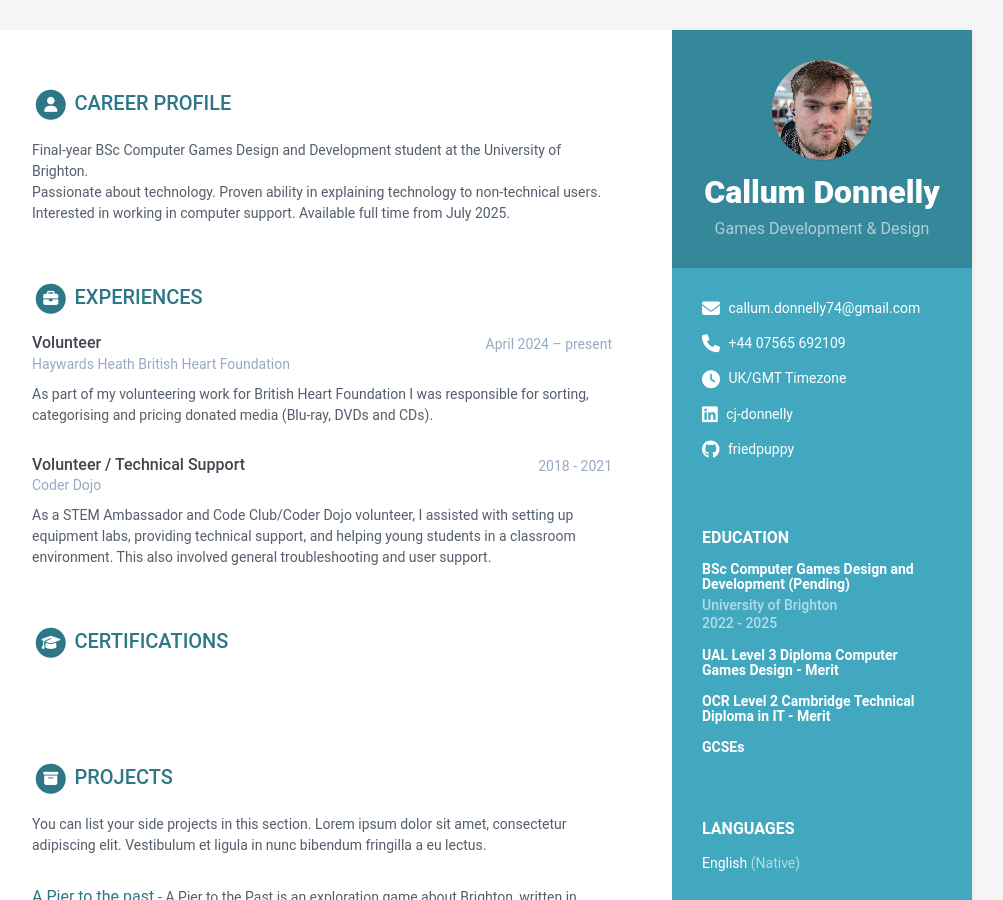
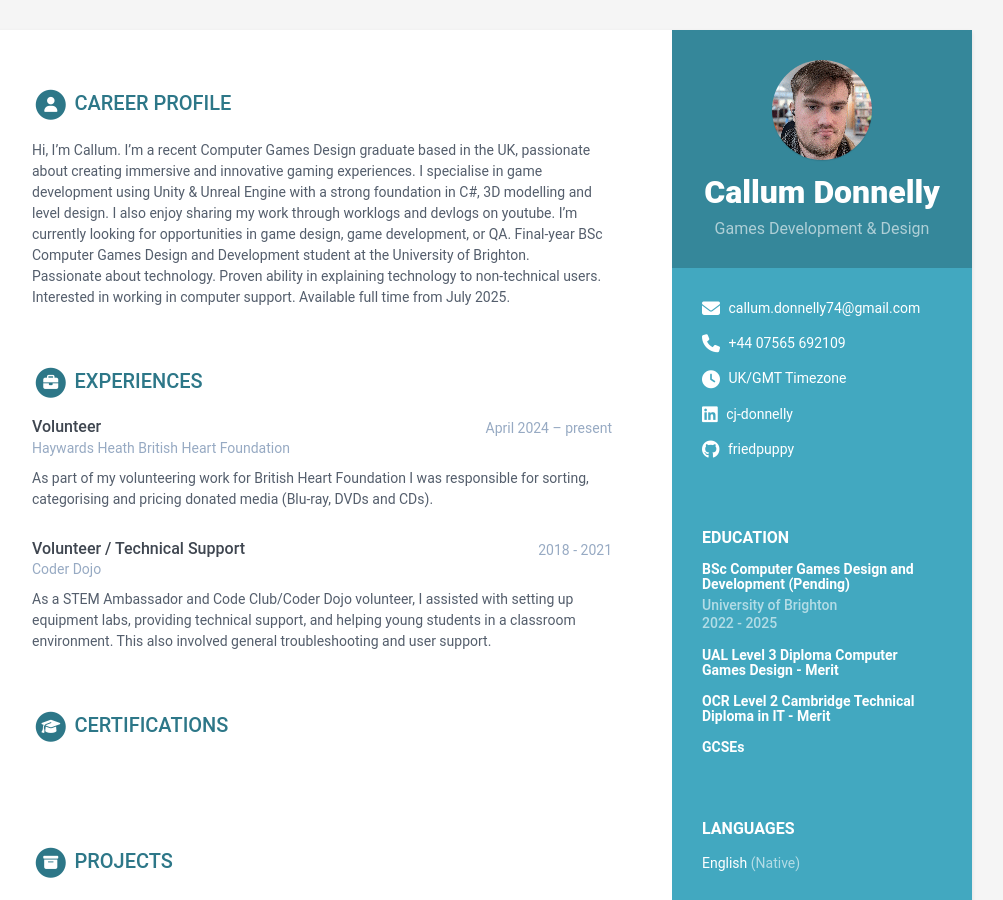
Before and after one commit to friedpuppy/online-cv, a Jekyll site: the page built from index.html, in a window 1280 px wide and 900 px high. Shown: the whole window, without its empty margins (168-1171 px from the left). Built offline with Jekyll 4.4.1, drawn with Linux system fonts in a browser that asks for light colours.

Commit message:
Update data.yml

```diff
--- a/_data/data.yml
+++ b/_data/data.yml
@@ -58,6 +58,7 @@ sidebar:
 career-profile:
   title: Career Profile
   summary: |
+    Hi, I'm Callum. I'm a recent Computer Games Design graduate based in the UK, passionate about creating immersive and innovative gaming experiences. I specialise in game development using Unity & Unreal Engine with a strong foundation in C#, 3D modelling and level design. I also enjoy sharing my work through worklogs and devlogs on youtube. I'm currently looking for opportunities in game design, game development, or QA.
     Final-year BSc Computer Games Design and Development student at the University of Brighton.
     Passionate about technology. Proven ability in explaining technology to non-technical users. Interested in working in computer support.
     Available full time from July 2025.
```
